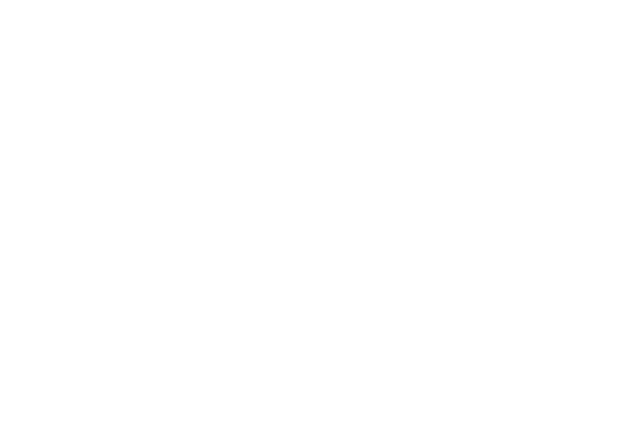
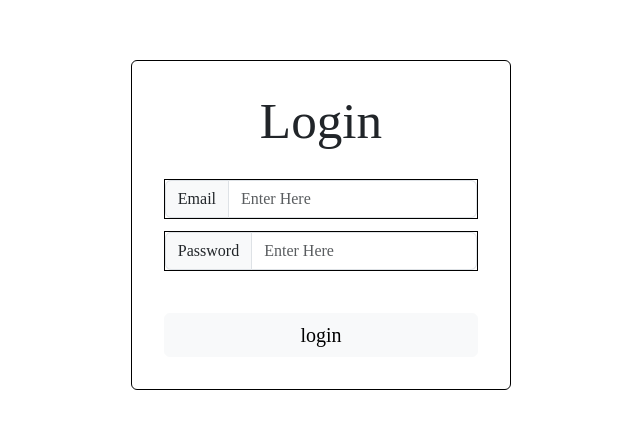
Before and after one commit to Jadon06/CanadianAthleteDirectory, a React (Vite) app in the folder frontend/: page /login in a window 1280 px wide. Before the commit this address had no page. Shown: the part 175-604 px from the top of the page, without its empty margins (319-959 px from the left). Built offline with nearby package versions, Linux system fonts and the light colour scheme.

Commit message:
working on ui then connect api

```diff
--- a/frontend/package.json
+++ b/frontend/package.json
@@ -11,6 +11,7 @@
   },
   "dependencies": {
     "@popperjs/core": "^2.11.8",
+    "axios": "^1.13.6",
     "bootstrap": "^5.3.8",
     "react": "^19.2.0",
     "react-bootstrap": "^2.10.10",
--- a/frontend/src/App.css
+++ b/frontend/src/App.css
@@ -54,6 +54,13 @@
   background: inherit;
 }
 
+.normal-button.btn:hover {
+  border-color: inherit;
+  text-decoration-color: currentColor !important;
+  background-color: inherit;
+  background: inherit;
+}
+
 .carousel-settings {
   width: 100%;
   object-fit: cover;
@@ -68,3 +75,9 @@
   width: 150px;
   color: inherit;
 }
+
+.nav-settings {
+  color: inherit;
+  font-weight: 100px;
+  text-decoration: underline;
+}
--- a/frontend/src/App.tsx
+++ b/frontend/src/App.tsx
@@ -1,7 +1,9 @@
 import { Routes, Route } from "react-router-dom"
 import Home from "./pages/home"
 import Sign_up from "./pages/sign_up"
-import Sign_in from "./pages/sign_in"
+import Login from "./pages/login.tsx"
+import Verify from "./pages/verify.tsx"
+import Feed from "./pages/feed.tsx"
 import 'bootstrap/dist/css/bootstrap.min.css';
 import 'bootstrap/dist/js/bootstrap.bundle.min';
 
@@ -12,7 +14,9 @@
     <Routes>
       <Route path="/" element={<Home />} />
       <Route path="/sign-up" element={<Sign_up />} />
-      <Route path="/sign-in" element={<Sign_in />} />
+      <Route path="/login/" element={<Login />} />
+      <Route path="/verify" element={<Verify />}/>
+      <Route path="/feed" element={<Feed />}/>
     </Routes>
   )
 }
--- /dev/null
+++ b/frontend/src/pages/feed.tsx
@@ -0,0 +1,17 @@
+import { Button, Form, Navbar, Container, Nav, NavDropdown} from 'react-bootstrap';
+
+
+export default function feed() {
+    return (
+        <>
+            <Navbar expand='lg' sticky='top' style={{top: "0px"}}>
+                <Container fluid>
+                    <Navbar.Brand href="/feed">Home</Navbar.Brand>
+                    <Nav>
+                        <Nav.Link href="" className='nav-settings'>Messages</Nav.Link>
+                    </Nav>
+                </Container>
+            </Navbar>
+        </>
+    );
+}
--- /dev/null
+++ b/frontend/src/pages/login.tsx
@@ -0,0 +1,82 @@
+import { Button, InputGroup, Card} from 'react-bootstrap';
+import { useState } from 'react';
+import Form from 'react-bootstrap/Form';
+import { Routes, Route, useNavigate } from 'react-router-dom';
+import Alert from 'react-bootstrap/Alert';
+
+interface credentials {
+    username: string;
+    password: string;
+}
+
+export default function Login() {
+    const [credentials, setCredentials] = useState<credentials>({
+        username: "",
+        password: ""
+    });
+    const [loginError, setLoginError] = useState(false)
+
+    const handleChange = (key: keyof credentials, value: string) => {
+        setCredentials(prev => ({
+            ...prev,
+            [key] : value
+        }));
+    };
+
+    const login_user = async() => {
+        const response = await fetch('http://localhost:8001/login/${token}',
+            {method: 'POST',
+            headers: {'Content-Type': 'application/json'},
+            body: JSON.stringify(credentials)
+            })
+        if (!response.ok) {
+            const data = await response.json()
+            setLoginError(data.detail)
+            return;
+        }
+        const data = await response.json()
+        return console.log(data)
+    }
+
+    const navigate = useNavigate()
+
+    const handleClick = async () => {
+        console.log(login_user())
+    }
+
+    return (
+        <>
+            <Card style={{border: "1px solid black"}}>
+                <h1 style={{marginBottom: "30px"}}>Login</h1>
+
+                <InputGroup className="input-settings">
+                        <InputGroup.Text id="email">Email</InputGroup.Text>
+                        <Form.Control
+                            placeholder='Enter Here'
+                            value={credentials.username}
+                            onChange={e => handleChange("username", e.target.value)}
+                        />
+                    </InputGroup>
+
+                <InputGroup className="input-settings">
+                        <InputGroup.Text id="password">Password</InputGroup.Text>
+                        <Form.Control
+                            placeholder='Enter Here'
+                            type="password"
+                            value={credentials.password}
+                            onChange={e => handleChange("password", e.target.value)}
+                        />
+                    </InputGroup>
+
+                <Button variant='light' className='normal-button' onClick={handleClick} style={{marginTop: "30px", fontSize: "20px"}}
+                >login</Button>
+            </Card>
+
+            {loginError && (
+                <Alert variant="danger" style={{ marginTop: "20px" , marginBottom: "0px"}}>
+                    username or password incorrect
+                </Alert>
+            )}
+        </>
+    );
+}
--- a/frontend/src/pages/sign_in.tsx
+++ /dev/null
@@ -1,5 +0,0 @@
-export default function Sign_in() {
-    return (
-        <div className="center-grid">Sign In Now</div>
-    );
-}
--- a/frontend/src/pages/sign_up.tsx
+++ b/frontend/src/pages/sign_up.tsx
@@ -1,41 +1,166 @@
-import { Navbar, Nav, Button, Carousel, Row, Col, InputGroup, Table } from 'react-bootstrap';
-import React, { useState, useEffect } from 'react';
-import CreateNewUser from '../verify_api';
+import { Button, InputGroup } from 'react-bootstrap';
+import { useState } from 'react';
 import Form from 'react-bootstrap/Form';
+import { Routes, Route, useNavigate } from 'react-router-dom';
+import Alert from 'react-bootstrap/Alert';
+
+interface new_user {
+    first_name: string;
+    last_name: string;
+    email: string;
+    phone_number: string;
+    password: string;
+    confirm_password: string;
+}
 
 export default function Sign_up() {
+    const [newUser, setNewUser] = useState<new_user>({
+        first_name: "",
+        last_name: "",
+        email: "",
+        password: "",
+        confirm_password: "",
+        phone_number: ""
+    });
+    const [firstNameError, setFirstNameError] = useState("");
+    const [lastNameError, setLastNameError] = useState("");
+    const [emailError, setEmailError] = useState("");
+    const [phoneNumberError, setphoneNumberError] = useState("");
+    const [passwordError, setPasswordError] = useState("");
+    const [passwordAlert, setPasswordAlert] = useState(false);
+    const [userExistsError, setUserExistsError] = useState(false)
+
+    const handleChange = (key: keyof new_user, value: string) => {
+        setNewUser(prev => ({
+            ...prev,
+            [key] : value
+        }));
+    };
+
+    const CreateUser =  async () => {
+        const response = await fetch('http://localhost:8001/users/',
+            {method: 'POST',
+            headers: {'Content-Type': 'application/json'},
+            body: JSON.stringify(newUser)
+        })
+        if (!response.ok) {
+            const data = await response.json()
+            setUserExistsError(data.detail)
+            return;
+        }
+    }
+
+    const navigate = useNavigate()
+
+    const handleClick = async () => {
+        let haserror = false;
+
+        if (!newUser.first_name.trim()) {
+            setFirstNameError("First name is empty");
+            haserror=true;
+        }
+        if (!newUser.last_name.trim()) {
+            setLastNameError("Last name is empty");
+            haserror=true;
+        }
+        if (!newUser.email.trim()) {
+            setEmailError("Email is empty");
+            haserror=true;
+        }
+        if (!newUser.phone_number.trim()) {
+            setphoneNumberError("Phone number is empty");
+            haserror=true;
+        }
+        if (!newUser.password.trim()) {
+            setPasswordError("Password is empty");
+            haserror=true;
+        }
+        if (newUser.password !== newUser.confirm_password) {
+            setPasswordAlert(true);
+            return;
+        }
+        // if (newUser.password == newUser.confirm_password) {
+        //     setPasswordAlert(false);
+        //     return;
+        // }
+
+        if (haserror) return;
+        navigate("/verify")
+        CreateUser();
+    };
+
     return (
         <>
             <h1 style={{marginBottom: "100px"}}>Sign Up Now</h1>
+
             <InputGroup className="input-settings">
                     <InputGroup.Text id="first_name">First Name</InputGroup.Text>
                     <Form.Control
-                placeholder="Enter Here">
-                </Form.Control>
+                        placeholder={firstNameError || "Enter Here"}
+                        value={newUser.first_name}
+                        onChange={e => handleChange("first_name", e.target.value)}
+                    />
                 </InputGroup>
 
                 <InputGroup className="input-settings">
                     <InputGroup.Text id="last_name">Last Name</InputGroup.Text>
                     <Form.Control
-                placeholder="Enter Here">
-                </Form.Control>
+                        placeholder={lastNameError || "Enter Here"}
+                        value={newUser.last_name}
+                        onChange={e => handleChange("last_name", e.target.value)}
+                    />
                 </InputGroup>
 
                 <InputGroup className="input-settings">
                     <InputGroup.Text id="email">Email</InputGroup.Text>
                     <Form.Control
-                placeholder="Enter Here">
-                </Form.Control>
+                        placeholder={emailError || "Enter Here"}
+                        value={newUser.email}
+                        onChange={e => handleChange("email", e.target.value)}
+                    />
                 </InputGroup>
 
                 <InputGroup className="input-settings">
                     <InputGroup.Text id="phone_number">Phone Number</InputGroup.Text>
                     <Form.Control
-                placeholder="Enter Here">
-                </Form.Control>
+                        placeholder={phoneNumberError || "Enter Here"}
+                        value={newUser.phone_number}
+                        onChange={e => handleChange("phone_number", e.target.value)}
+                    />
                 </InputGroup>
 
-            <Button variant='light' className='hyperlink' onClick={CreateNewUser} style={{marginTop: "50px", fontSize: "20px"}}
+                <InputGroup className="input-settings">
+                    <InputGroup.Text id="password">Password</InputGroup.Text>
+                    <Form.Control
+                        type={"password"}
+                        placeholder={passwordError || "Enter Here"}
+                        value={newUser.password}
+                        onChange={e => handleChange("password", e.target.value)}
+                    />
+                </InputGroup>
+
+                <InputGroup className="input-settings">
+                    <InputGroup.Text id="confirm_password">Confirm Password</InputGroup.Text>
+                    <Form.Control
+                        type={"password"}
+                        placeholder={"Enter Here"}
+                        value={newUser.confirm_password}
+                        onChange={e => handleChange("confirm_password", e.target.value)}
+                    />
+                </InputGroup>
+
+            {passwordAlert && (
+                <Alert variant="danger" style={{ marginTop: "20px" , marginBottom: "0px"}}>
+                    Password mismatch!
+                </Alert>
+            )}
+            {userExistsError && (
+                <Alert variant="danger" style={{ marginTop: "20px" , marginBottom: "0px"}}>
+                    {userExistsError}
+                </Alert>
+            )}
+
+            <Button variant='light' className='normal-button' onClick={handleClick} style={{marginTop: "50px", fontSize: "20px"}}
             >Finish</Button>
         </>
     );
--- /dev/null
+++ b/frontend/src/pages/verify.tsx
@@ -0,0 +1,8 @@
+export default function verify() {
+    return (
+        <div>
+            <h1 style={{fontSize: 25}}>Check Email for Verification</h1>
+            <h2 style={{fontSize: 20}}> close tab when finished</h2>
+        </div>
+    );
+}
--- a/frontend/src/verify_api.tsx
+++ /dev/null
@@ -1,35 +0,0 @@
-import { useState, useEffect } from 'react';
-
-interface new_user {
-    first_name: string;
-    last_name: string;
-    email: string;
-    phone_number: number;
-}
-
-const CreateNewUser = () => {
-    const [new_users, set_new_user] = useState<new_user[]>([]);
-    const [loading, setLoading] = useState(true)
-    const [error, setError] = useState<string | null>(null);
-
-
-    const fetchNewUser = async () => {
-        try {
-            const response = await fetch("http://api:8001/users/", {method: "POST"})
-            if (!response.ok) {
-                throw new Error(`HTTP error! status: ${response.status}`);
-            }
-            const data: new_user[] = await response.json();
-            set_new_user(data);
-        } catch(error: any) {
-            setError(error.message);
-        } finally {
-            setLoading(false)
-        }
-    };
-    useEffect(() => {fetchNewUser();}, []);
-}
-
-
-
-export default CreateNewUser
```
Also changed, not shown: 1 other file (tests, documents, lock files or other folders). Lines whose indentation alone changed are shown as unchanged.
